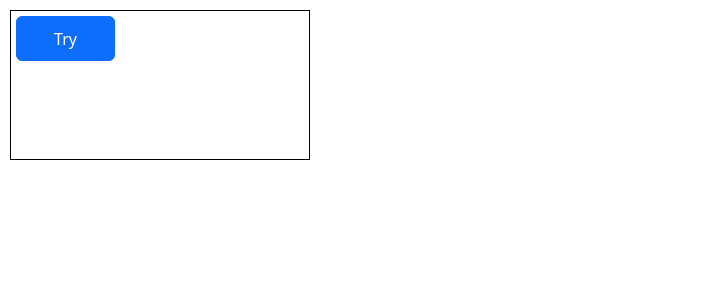
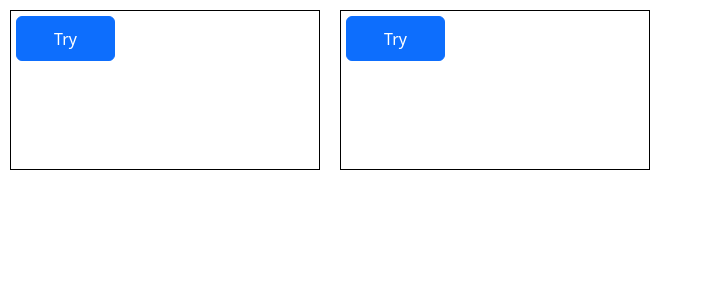
Before and after one commit to Seisen/cant_touch_this, a React (Create React App) app: page / in a window 1280 px wide. Shown: the top 300 px of the page, without its empty margins (0-703 px from the left). Built offline with nearby package versions, Linux system fonts and the light colour scheme.

Commit message:
2eme bouton + css fix

```diff
--- a/src/App.css
+++ b/src/App.css
@@ -1,14 +1,24 @@
 .conteneur1{
   display: flex;
+
   margin: 10PX;
-  width: 300px;
-  height: 150px;
+  width: 310px;
+  height: 160px;
   border: 1px solid  black;
+  position: relative;
 }
-.button-1{
+.button-1,.button-2{
   width: 99px;
   height: 45px;
   margin: 5px;
-  position: sticky;
+  position: absolute;
+}
+.hitbox2{
+  width: 115px;
+  height: 65px;
+  position: absolute;
+}
 
+.App{
+  display: flex;
 }
--- a/src/App.js
+++ b/src/App.js
@@ -1,6 +1,7 @@
 
 import './App.css';
 import {Bouton1} from './bouton1';
+import {Bouton2} from './bouton2';
 
 
 function App() {
@@ -9,6 +10,7 @@ function App() {
   return (
     <div className="App">
           <Bouton1/>
+          <Bouton2/>
     </div>
   );
 }
--- /dev/null
+++ b/src/bouton2.js
@@ -0,0 +1,52 @@
+import React, { useState } from 'react';
+import { Button } from 'react-bootstrap';
+
+export function Bouton2 (){
+  const positions_y = [0,50,100];
+  const positions_x = [0,100,200];
+
+  const [x,setX] = useState('0');
+  const [y,setY] = useState('0');
+
+  const  getRandomInt = (max) => {
+      return Math.floor(Math.random() * max);
+  }
+
+  const handleClick = (e) => {
+      e.preventDefault();
+
+      let _x  =getRandomInt(3);
+      let _y = getRandomInt(3);
+
+      while (x == _x || y == _y) {
+      _x  =getRandomInt(3);
+      _y = getRandomInt(3);
+      }
+
+      setX(positions_x[_x])
+      setY(positions_y[_y])
+  }
+    return (
+        <div className="conteneur1">
+          <div
+          className='hitbox2'
+           onMouseEnter={handleClick}
+           onMouseOver={handleClick}
+           style ={{
+             top:y,
+             left:x,
+             transition:'all 0.05s ease-out'
+             }}
+          >
+            <Button className='button-2'>
+                  Try
+              </Button>
+          </div>
+
+
+
+
+
+        </div>
+      );
+};
```
